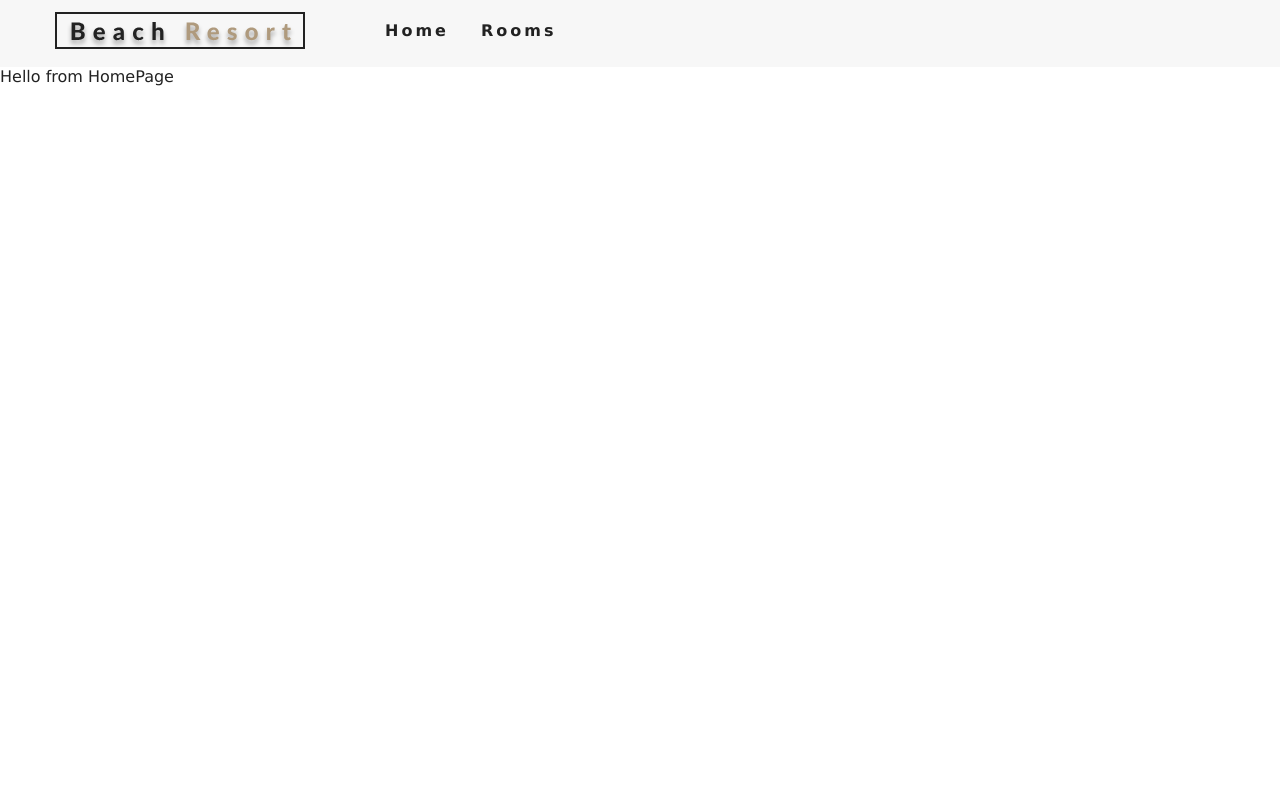
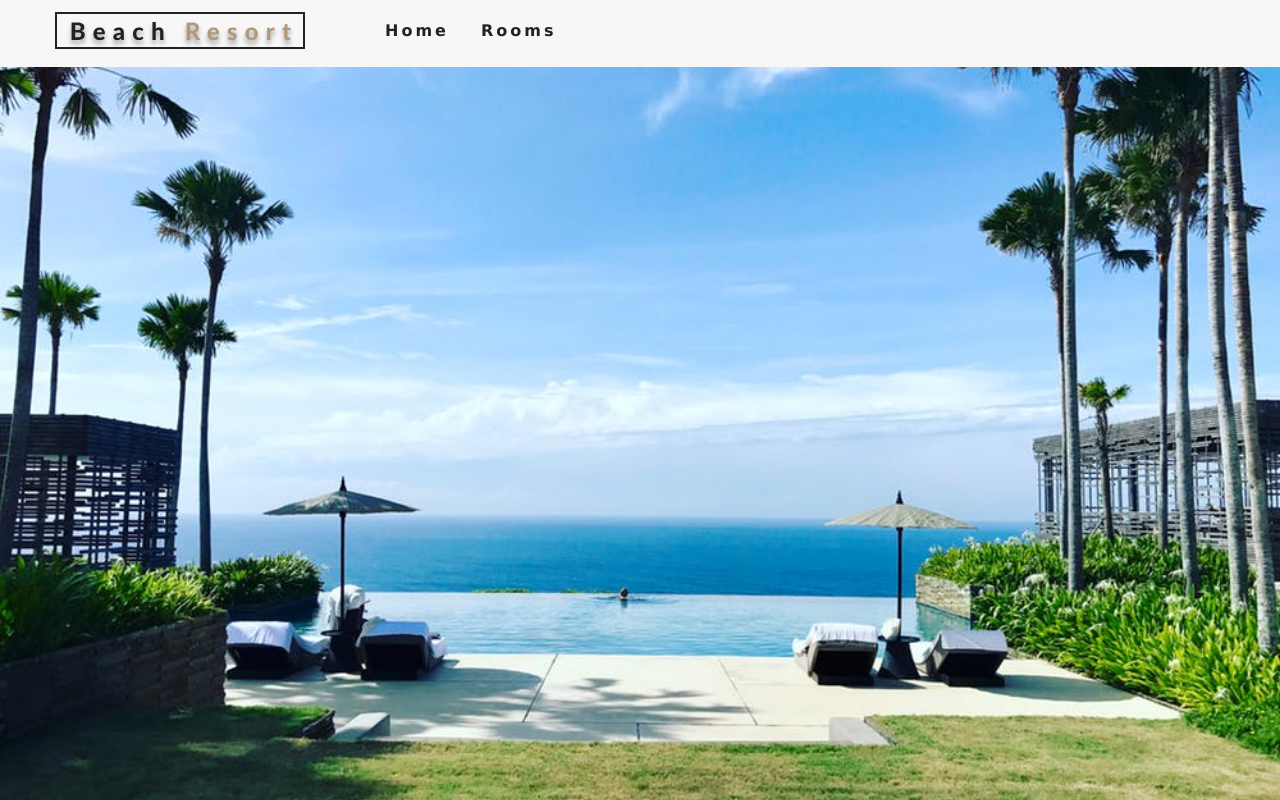
Before and after one commit to Fernandadp/hotel-reservation-site-react, a React (Create React App) app: page / in a window 1280 px wide. Built offline with nearby package versions, Linux system fonts and the light colour scheme.

Commit message:
add hero to rooms an home pages, create banner component

```diff
--- a/src/components/Hero.js
+++ b/src/components/Hero.js
@@ -1,9 +1,13 @@
 import React from 'react'
 
-export default function Hero() {
+export default function Hero({ children, hero }) {
   return (
-    <div>
-
-    </div>
+    <header className={ hero }>
+      { children }
+    </header>
   )
 }
+
+Hero.defaultProps = {
+  hero: "defaultHero"
+}
--- a/src/pages/ErrorPage.js
+++ b/src/pages/ErrorPage.js
@@ -1,9 +1,8 @@
 import React from 'react'
+import Hero from '../components/Hero'
 
 export default function ErrorPage() {
   return (
-    <div>
-      Hello from error page
-    </div>
+    <Hero />
   )
 }
--- a/src/pages/Home.js
+++ b/src/pages/Home.js
@@ -1,9 +1,9 @@
 import React from 'react'
+import Hero from '../components/Hero'
 
 export default function Home() {
   return (
-    <div>
-      Hello from HomePage
-    </div>
+    <Hero />
+
   )
 }
--- a/src/pages/Rooms.js
+++ b/src/pages/Rooms.js
@@ -1,10 +1,9 @@
 import React from 'react'
+import Hero from '../components/Hero'
 
 const Rooms = () => {
   return (
-    <div>
-
-    </div>
+    <Hero hero="roomsHero" />
   )
 }
 
```
Also changed, not shown: src/components/Banner.js (added, +9 -0 lines).
